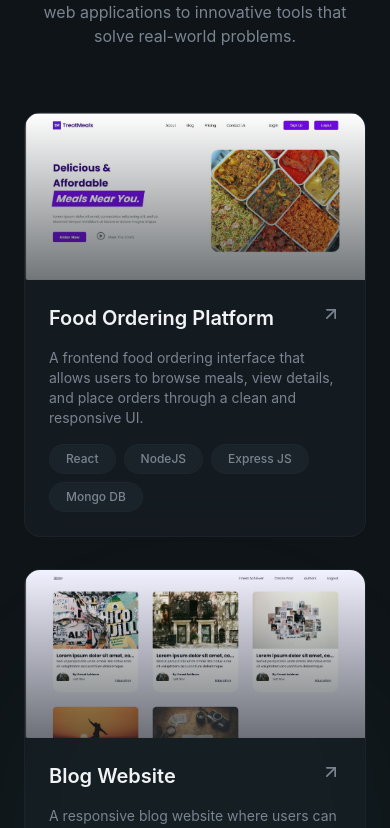
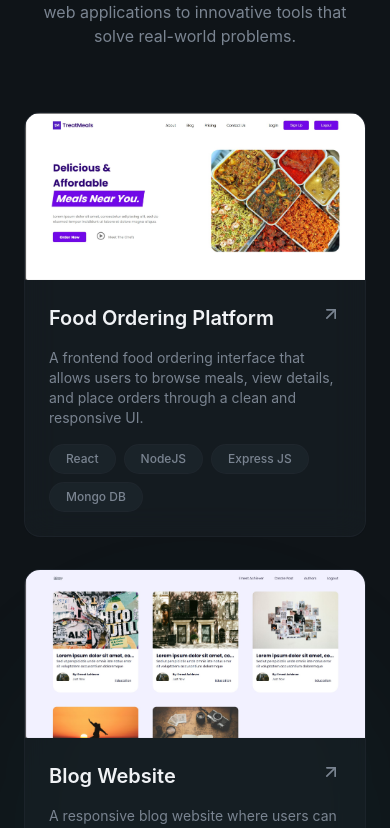
Before and after one commit to Champagne2412/my-porfolio, a React (Vite) app: page / in a window 390 px wide. Shown: the part 6247-7075 px from the top of the page. Built offline with nearby package versions, Linux system fonts and the light colour scheme.

Commit message:
fixed project section on mobile view

```diff
--- a/src/Sections/Projects.jsx
+++ b/src/Sections/Projects.jsx
@@ -111,11 +111,18 @@ const Projects = () => {
             >
               {/* Image */}
               <div className="relative overflow-hidden aspect- ">
+                <a
+                  href={project.link}
+                  target="_blank"
+                  className="block md:pointer-events-none"
+                >
                   <img
                     src={project.image}
                     alt={project.title}
                     className="w-full h-full object-cover transition-transform duration-700 group-hover:scale-110"
                   />
+                </a>
+                <div className="hidden md:block">
                   <div
                     className="absolute inset-0
                   bg-gradient-to-t from-card via-card/50
@@ -136,6 +143,7 @@ const Projects = () => {
                     >
                       <Github className="w-5 h-5" />
                     </a>
+                  </div>
                 </div>
               </div>
 
```
Lines whose indentation alone changed are shown as unchanged.
